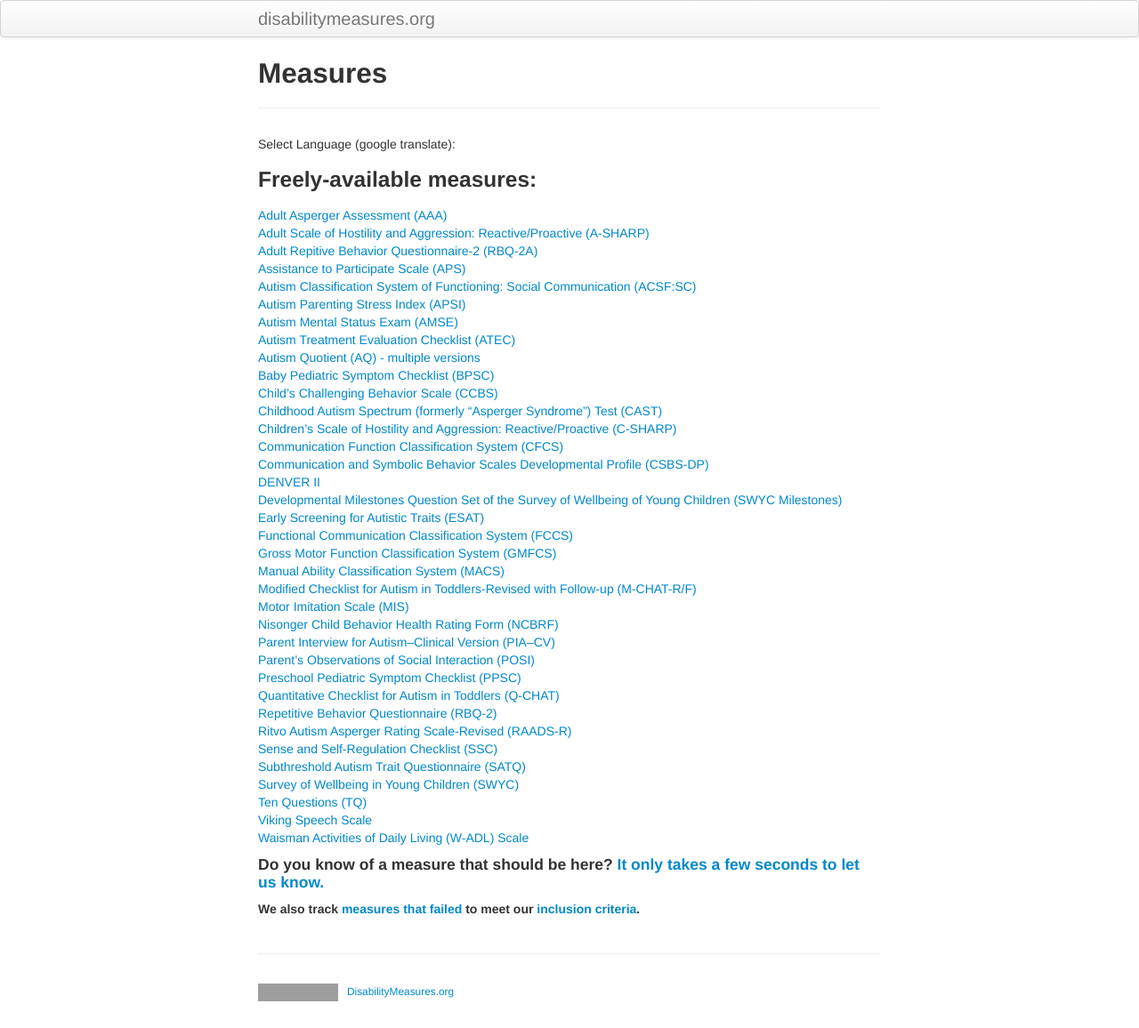
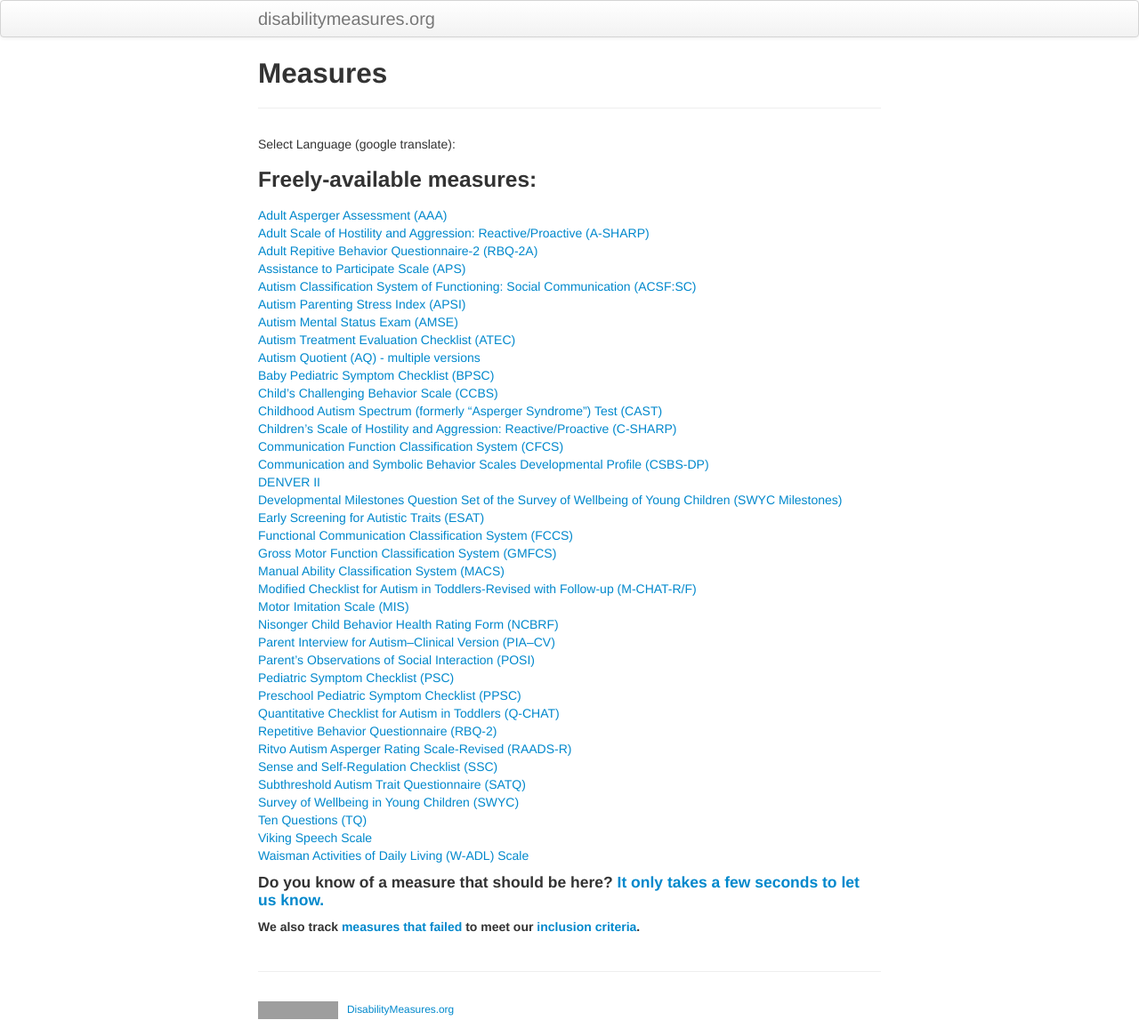
Before and after one commit to mjmaenner/disabilitymeasures, a Jekyll site: the page built from measures/index.md, in a window 1280 px wide. Shown: the whole page at 89% size. Built offline with Jekyll 4.4.1, drawn with Linux system fonts in a browser that asks for light colours; grey boxes are pictures that could not be loaded.

Commit message:
added psc

```diff
--- a/measures/index.md
+++ b/measures/index.md
@@ -39,6 +39,7 @@ function googleTranslateElementInit() {
 [Nisonger Child Behavior Health Rating Form (NCBRF)](http://disabilitymeasures.org/ncbrf)
 [Parent Interview for Autism–Clinical Version (PIA–CV)](http://disabilitymeasures.org/pia-cv)
 [Parent's Observations of Social Interaction (POSI)](http://disabilitymeasures.org/POSI/)
+[Pediatric Symptom Checklist (PSC)](http://disabilitymeasures.org/PSC/)
 [Preschool Pediatric Symptom Checklist (PPSC)](http://disabilitymeasures.org/PPSC/)
 [Quantitative Checklist for Autism in Toddlers (Q-CHAT)](http://disabilitymeasures.org/qchat)
 [Repetitive Behavior Questionnaire (RBQ-2)](http://disabilitymeasures.org/RBQ-2)
```
